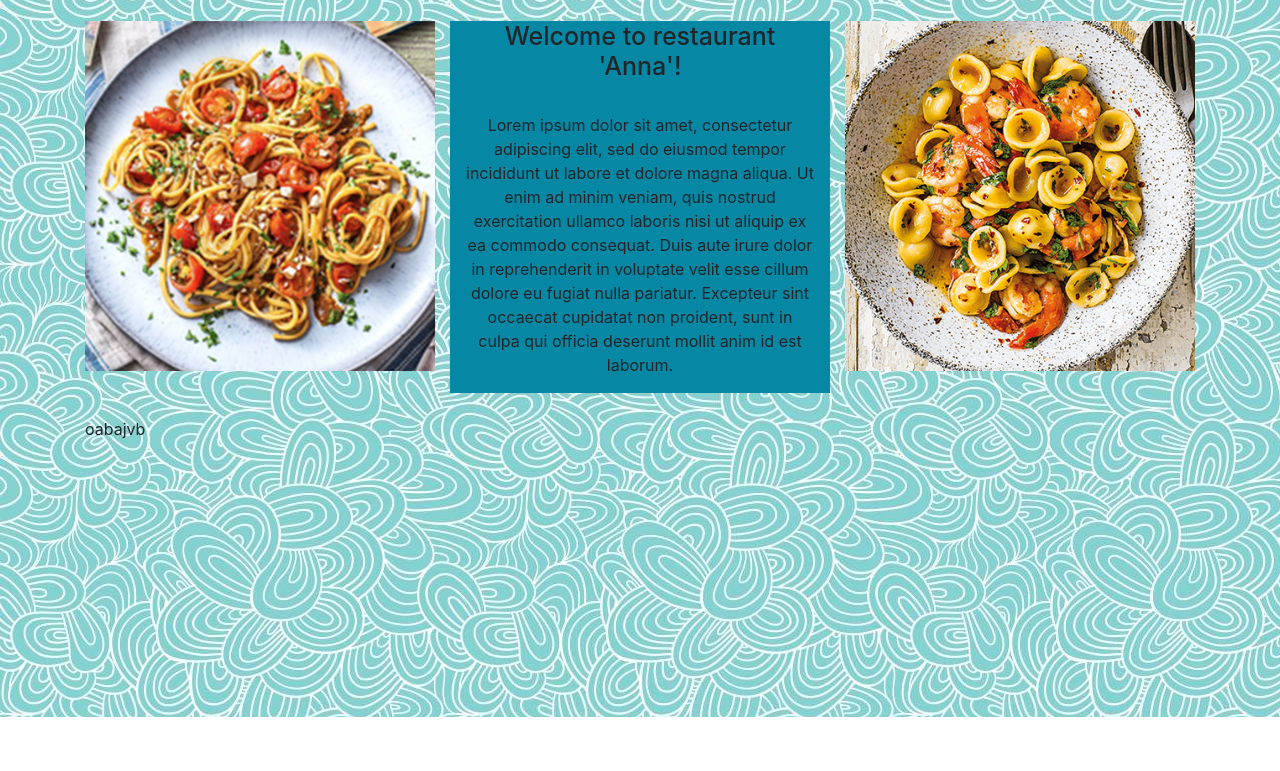
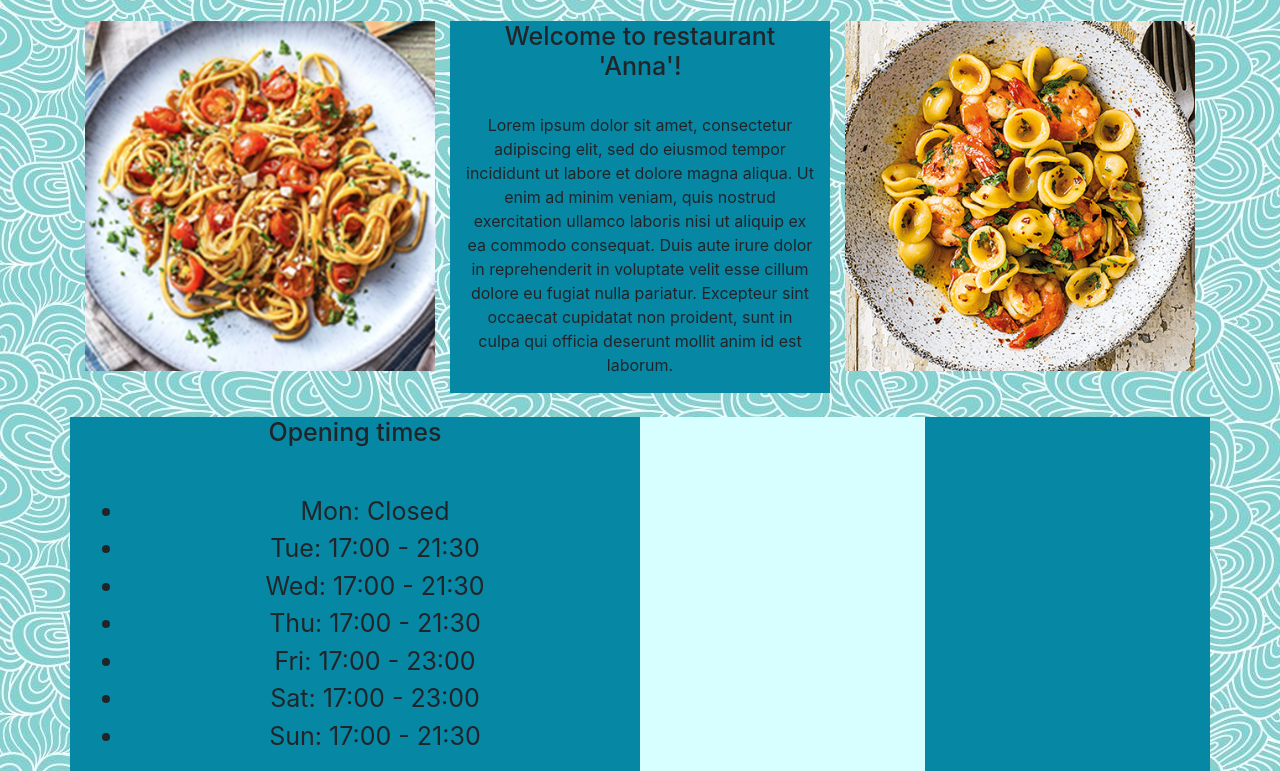
Before and after one commit to AnnadeWit/prj4-chapter5, a plain HTML site: page index.html in a window 1280 px wide. Shown: the part 83-854 px from the top of the page. Before the commit the page ends 800 px from the top, so only its background shows below. Drawn offline with Linux system fonts and the light colour scheme.

Commit message:
changes in html and css

```diff
--- a/css/mystyles.css
+++ b/css/mystyles.css
@@ -8,6 +8,11 @@ body {background-image: url("../images/wallpaper-patter.jpg");}
 .my-content {background-color: #0688A5}
 
 .my-welcome {font-size: 25px;
-			text-align: center}
+			text-align: center;
+			background-color: #0688A5}
 
 .my-introduction {text-align: center}
+
+.my-heading {font-size: 25px;}
+
+.my-second-content  {background-color: #D8FFFF}
--- a/index.html
+++ b/index.html
@@ -49,7 +49,22 @@
 
 
 	<div class="row">
-		<div class="col-lg-6 col-md-6 col-sm-12" >oabajvb</div>
+
+		<div class="my-welcome col-lg-6 col-md-6 col-sm-12" >
+			<h2 class="my-heading">Opening times</h2><br>
+			<ul>
+				<li>Mon: Closed</li>
+				<li>Tue: 17:00 - 21:30</li>
+				<li>Wed: 17:00 - 21:30</li>
+				<li>Thu: 17:00 - 21:30</li>
+				<li>Fri: 17:00 - 23:00</li>
+				<li>Sat: 17:00 - 23:00</li>
+				<li>Sun: 17:00 - 21:30</li>
+			</ul>
+		</div>
+
+		<div class="my-second-content col-lg-3 col-md-3 col-sm-6" ></div>
+		<div class="my-content col-lg-3 col-md-3 col-sm-6" ></div>
 	</div>
 
 </div>
```
